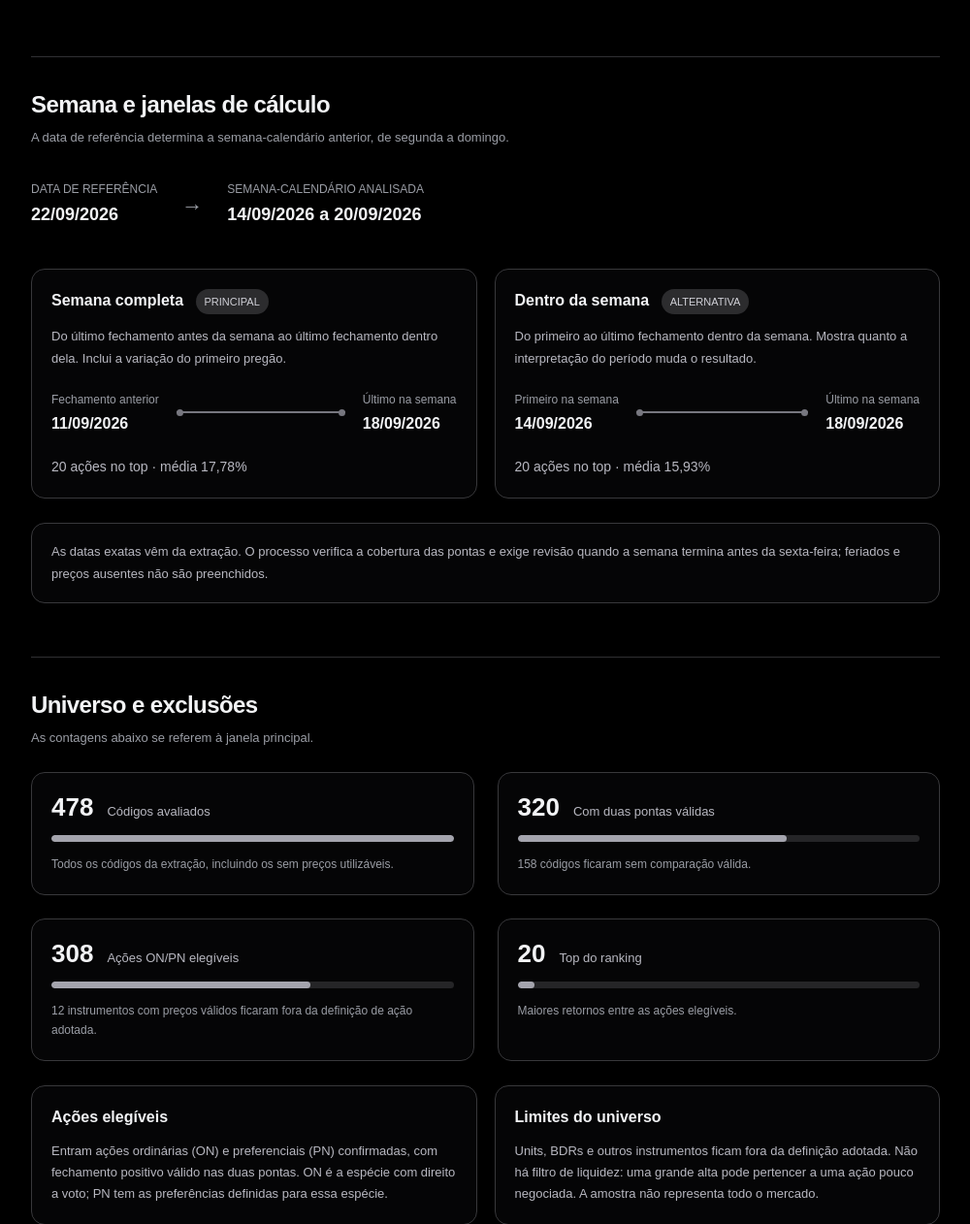
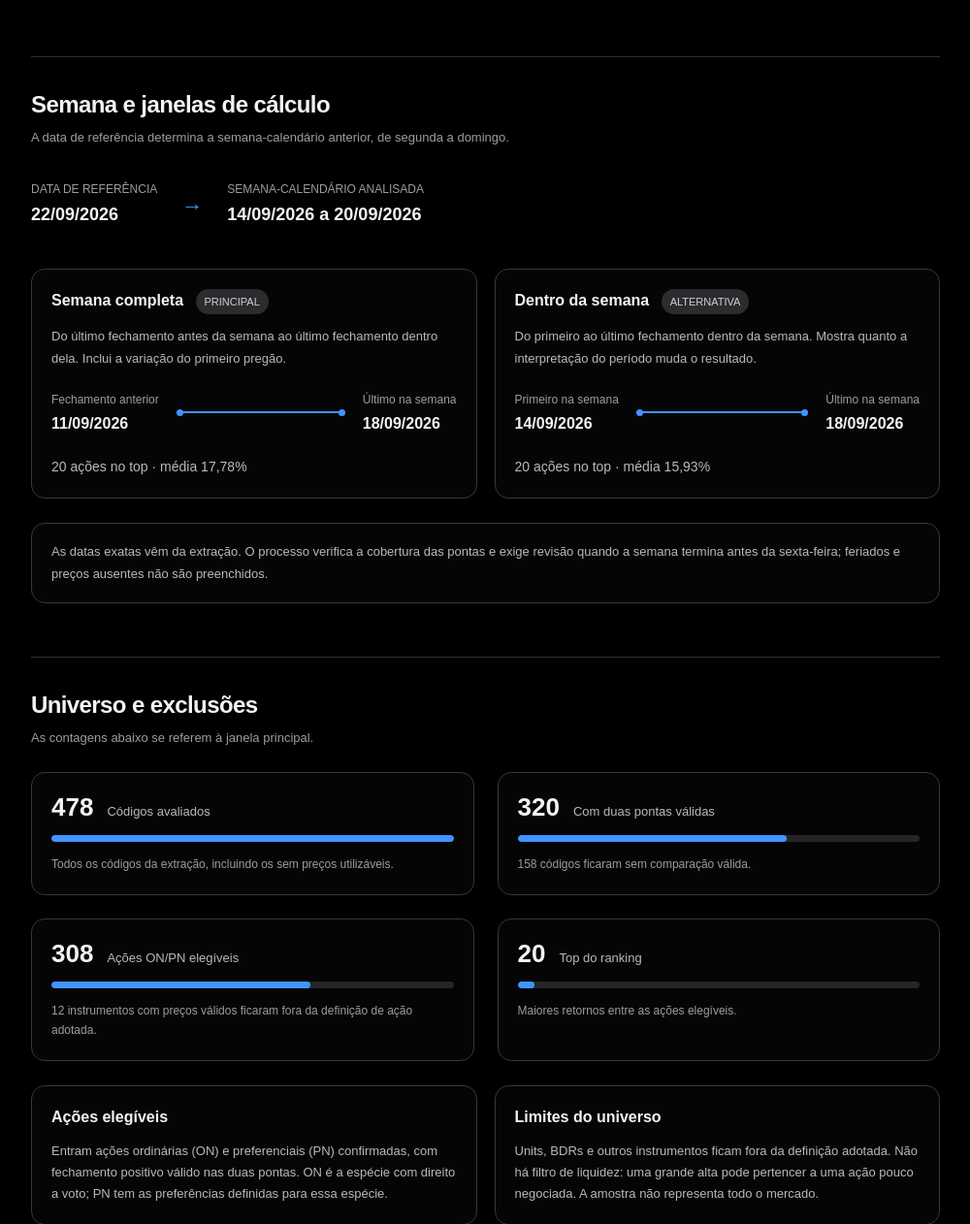
Before and after one commit to lucassperess/v8-ranking-semanal, a FastAPI app: page /metodologia in a window 1280 px wide. Shown: the part 683-1945 px from the top of the page at 97% size, without its empty margins (272-1272 px from the left). Run offline with FastAPI, Linux system fonts and the light colour scheme.

Commit message:
style: restore blue accents on audit diagrams and ticker

```diff
--- a/webapp/static/audit.css
+++ b/webapp/static/audit.css
@@ -1,4 +1,4 @@
-/* Audit uses the dashboard's neutral panels; blue identifies actions. */
+/* Neutral panels with blue actions, diagrams and the example ticker. */
 .audit-page .page-heading h1 {
   font-size: 30px;
 }
@@ -71,7 +71,7 @@
   background: #050506;
 }
 .audit-page .week-definition > span {
-  color: var(--muted);
+  color: var(--blue);
 }
 .audit-page .small-tag {
   color: #d0d0d7;
@@ -81,7 +81,7 @@
 .audit-page .bridge-line,
 .audit-page .bridge-line:before,
 .audit-page .bridge-line:after {
-  background: #77777f;
+  background: var(--blue);
 }
 .audit-page .universe-step {
   padding: 20px;
@@ -93,7 +93,7 @@
   background: #252527;
 }
 .audit-page .universe-track span {
-  background: #a4a4ad;
+  background: var(--blue);
 }
 .audit-page .universe-heading {
   flex-wrap: wrap;
@@ -109,7 +109,7 @@
   background: #050506;
 }
 .audit-page .example-ticker {
-  color: var(--text);
+  color: var(--blue);
   font-weight: 600;
 }
 .audit-page .audit-table-wrap {
```
